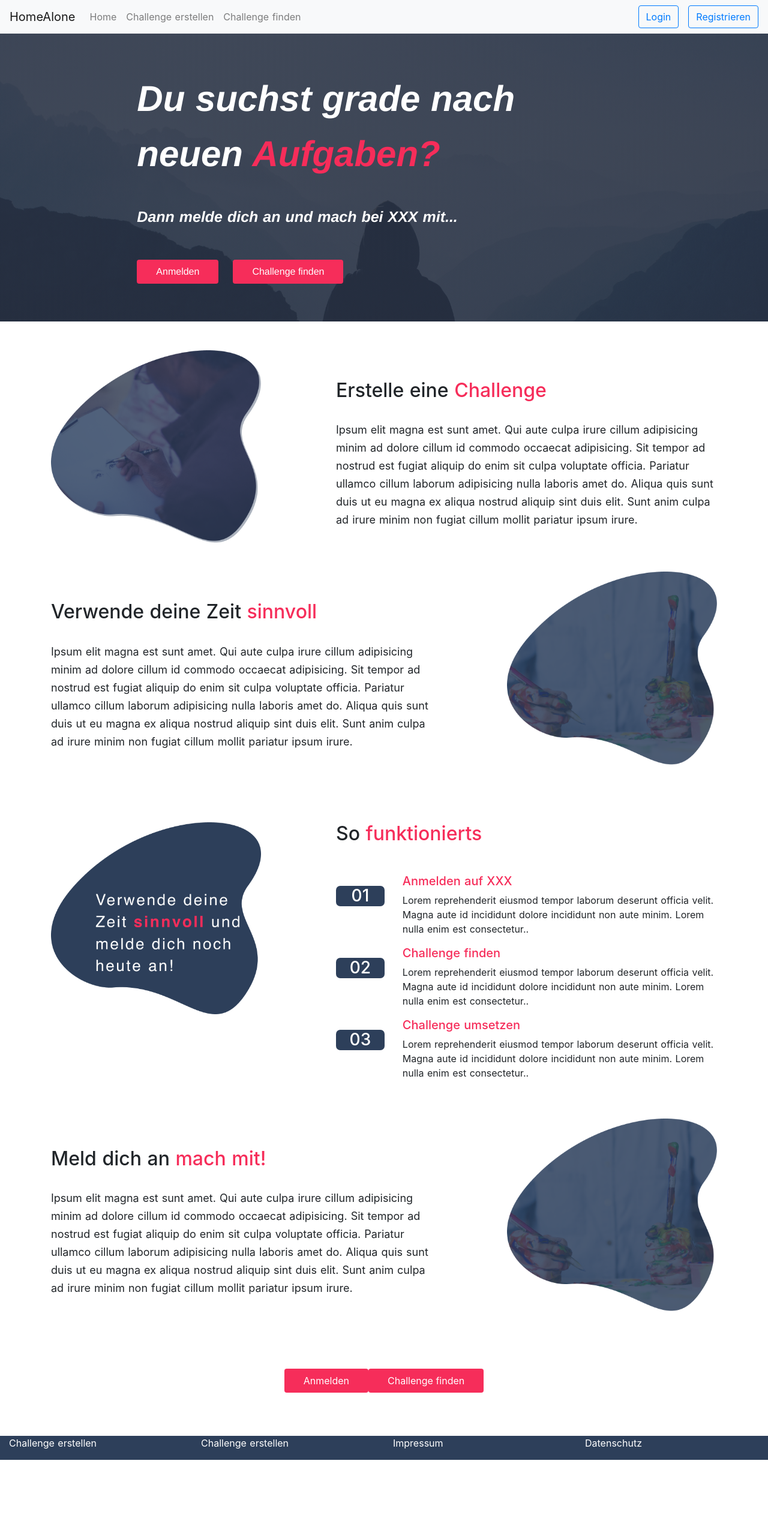
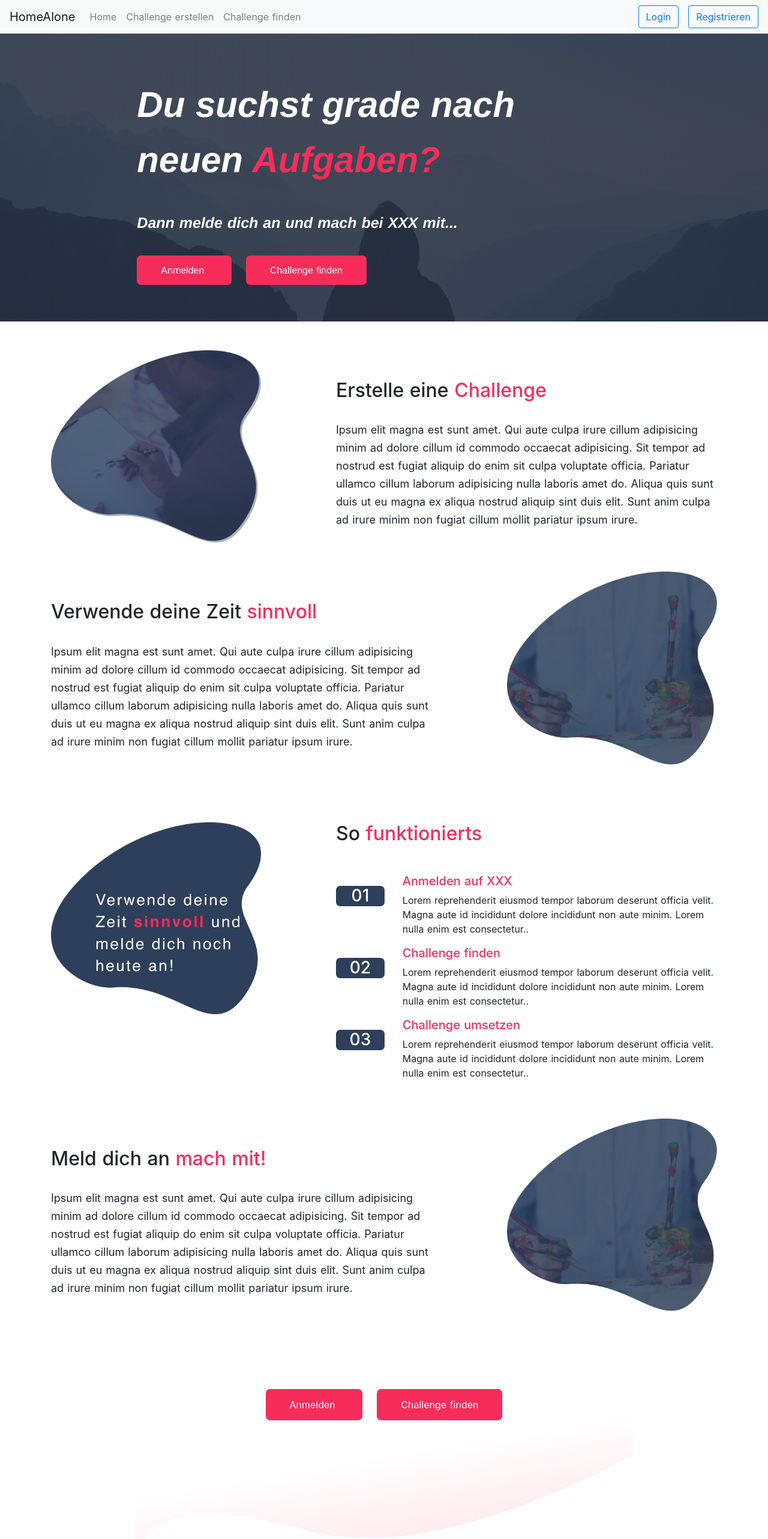
Before and after one commit to RichardMEN11/home_alone_challenge, a Nuxt app: page / in a window 1280 px wide. Shown: the top 2566 px of the page at 60% size. Before the commit the page ends 2434 px from the top, so only its background shows below. Built offline with nearby package versions, Linux system fonts and the light colour scheme.

Commit message:
add some improvements to the landingpage

```diff
--- a/layouts/default.vue
+++ b/layouts/default.vue
@@ -42,7 +42,14 @@ html {
   color: white;
   background-color: $primary;
   border: none;
-  padding: .5rem 2rem;
+  padding: 1rem 2.5rem;
+  border-radius: 7px;
+}
+
+.btn-primary:hover {
+  text-decoration: none;
+  background-color: $secondary;
+  color: white;
 }
 
 .button--green:hover {
--- a/pages/index.vue
+++ b/pages/index.vue
@@ -11,13 +11,13 @@
             Dann melde dich an und mach bei XXX mit...
           </p>
 
-          <b-button class="btn-primary mt-1">
+          <nuxt-link class="btn-primary mt-1" to="/sign-up">
             Anmelden
-          </b-button>
+          </nuxt-link>
           <br class="d-md-none">
-          <b-button class="btn-primary ml-md-4 mt-1">
+          <nuxt-link class="btn-primary ml-md-4 mt-1" to="/login">
             Challenge finden
-          </b-button>
+          </nuxt-link>
         </b-col>
         <b-col sm="0" md="2" />
       </b-row>
@@ -113,14 +113,14 @@
         </b-col>
       </b-row>
     </b-container>
-    <b-container class="text-center h-100">
+    <b-container class="text-center h-100 index--last" fluid>
       <div class="b-row index--button-end mt-5 pt-5">
-        <b-button class="btn-primary">
+        <nuxt-link to="/sign-up" class="btn-primary">
           Anmelden
-        </b-button>
-        <b-button class="btn-primary">
+        </nuxt-link>
+        <nuxt-link class="btn-primary ml-4" to="/login">
           Challenge finden
-        </b-button>
+        </nuxt-link>
       </div>
     </b-container>
   </div>
@@ -171,8 +171,18 @@ export default {
       margin: 20px 0;
     }
     &--button-end{
-      height: 20vh;
+      height: 40vh;
     }
+    &--last{
+      background-image: url('/img/background.png');
+      background-size: contain;
+      background-position: bottom;
+      background-repeat: no-repeat;
+      display: flex;
+      justify-content: center;
+      align-items: center;
+    }
+
   }
 
   @media only screen and (max-width: 420px){
```
Also changed, not shown: static/img/background.png (added).
